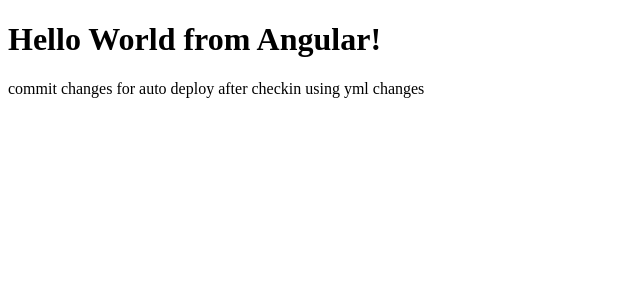
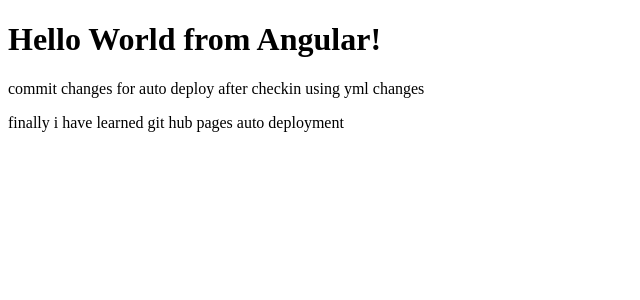
Before and after one commit to depkel/hello-world-app, an Angular app: page / in a window 1280 px wide. Shown: the top 300 px of the page, without its empty margins (0-640 px from the left). Built offline with nearby package versions, Linux system fonts and the light colour scheme.

Commit message:
checking

```diff
--- a/src/app/app.component.html
+++ b/src/app/app.component.html
@@ -1,4 +1,4 @@
 <h1>Hello World from Angular!</h1>
 <p> commit changes for auto deploy after checkin using yml changes</p>
-
+finally i have learned git hub pages auto deployment
 <router-outlet />
```
